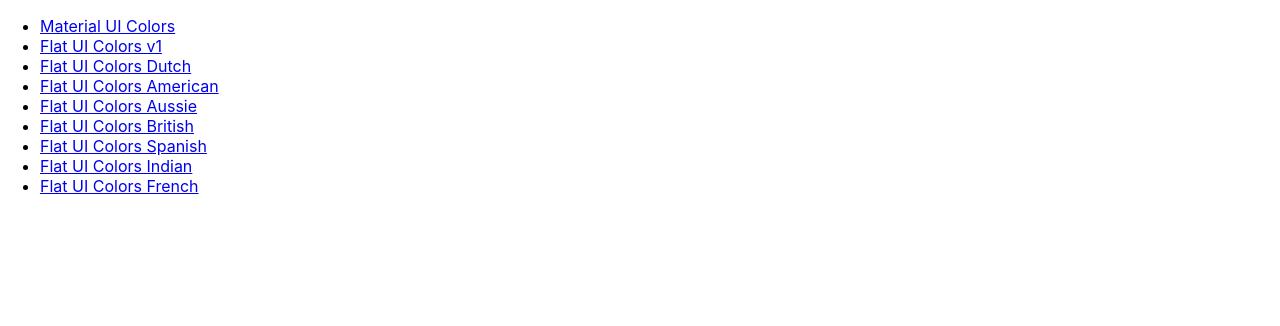
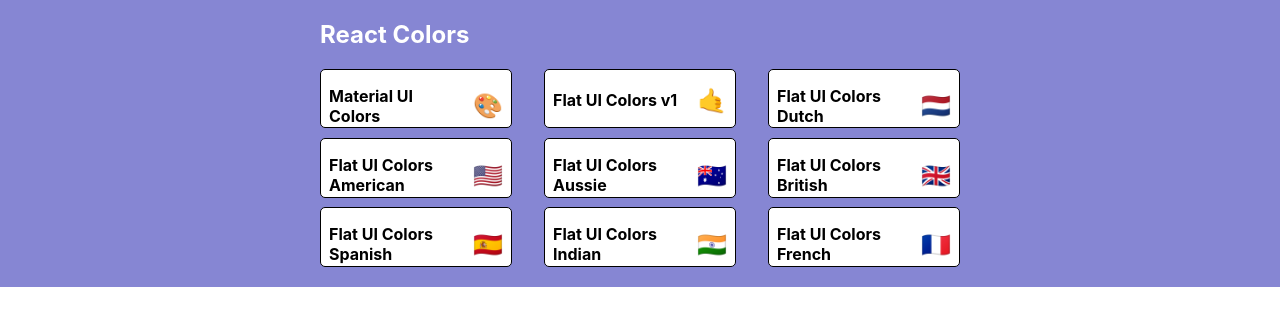
Before and after one commit to AyshaHakeem/colour-picker, a React (Create React App) app: page / in a window 1280 px wide. Shown: the top 326 px of the page. Built offline with nearby package versions, Linux system fonts and the light colour scheme.

Commit message:
Edit palette listing

```diff
--- a/package.json
+++ b/package.json
@@ -5,6 +5,7 @@
   "dependencies": {
     "@emotion/react": "^11.11.4",
     "@emotion/styled": "^11.11.0",
+    "@material-ui/styles": "^4.11.5",
     "@mui/material": "^5.15.13",
     "@testing-library/jest-dom": "^5.17.0",
     "@testing-library/react": "^13.4.0",
--- /dev/null
+++ b/src/MiniPalette.js
@@ -0,0 +1,48 @@
+import React from 'react'
+import { withStyles } from '@material-ui/styles'
+
+const styles = {
+    root: {
+        backgroundColor: "white",
+        border: "1px solid black",
+        borderRadius: "5px",
+        padding: "0.5rem",
+        position: "relative",
+        overflow: "hidden",
+        "&:hover": {
+            cursor: "pointer"
+        }
+    },
+    colors: {
+        backgroundColor: "grey"
+    },
+    title: {
+        display: "flex",
+        justifyContent: "space-between",
+        alignItems: "center",
+        margin: "0",
+        color: "black",
+        paddingTop: "0.5rem",
+        fontSize: "1rem",
+        position: "relative"
+    },
+    emoji: {
+        marginLeft: "0.5rem",
+        fontSize: "1.5rem"
+    }
+  };
+
+function MiniPalette(props){
+    const {classes, paletteName, emoji} = props
+    return (
+        <div className={classes.root}>
+            <div className={classes.colors} />
+            <h5 className={classes.title}>
+                {paletteName} <span className={classes.emoji}>{emoji}</span>
+            </h5>
+        </div>
+
+    )
+}
+
+export default withStyles(styles)(MiniPalette)
--- a/src/PaletteList.js
+++ b/src/PaletteList.js
@@ -1,22 +1,66 @@
 import React, {Component} from 'react'
 import seedColors from './seedColors';
 import {Link} from 'react-router-dom'
+import { withStyles } from "@material-ui/styles";
+import MiniPalette from './MiniPalette'
+
+const styles = {
+    root: {
+      backgroundColor: "#8686d3",
+      height: "100%",
+      display: "flex",
+      alignItems: "flex-start",
+      justifyContent: "center",
+      'padding-bottom': "20px"
+    },
+    container: {
+      width: "50%",
+      display: "flex",
+      alignItems: "flex-start",
+      flexDirection: "column",
+      flexWrap: "wrap"
+    },
+    nav: {
+      display: "flex",
+      width: "100%",
+      justifyContent: "space-between",
+      color: "white"
+    },
+    palettes: {
+      boxSizing: "border-box",
+      width: "100%",
+      display: "grid",
+      gridTemplateColumns: "repeat(3, 30%)",
+      gridGap: "5%"
+    }
+  };
 
 class PaletteList extends Component{
 
     render(){
 
-        const { palettes } = this.props ;
+        const { palettes, classes } = this.props ;
         let paletteList = palettes.map( palette => {
-            return( <li> <Link to={`/palette/${palette.id}`}>{ palette.paletteName }</Link> </li> )
+            // return( <li> <Link to={`/palette/${palette.id}`}>{ palette.paletteName }</Link> </li> )
+            return <MiniPalette {...palette} styles={styles} />
         })
 
         return (
-            <ul>
-                {paletteList}
-            </ul>
+            <div className={classes.root}>
+                <div className={classes.container}>
+                    <nav className={classes.nav}>
+                        <h1>React Colors</h1>
+                    </nav>
+                    <div className={classes.palettes}>
+                        {paletteList}
+                    </div>
+                </div>
+            </div>
+
+
+
         )
     }
 }
 
-export default PaletteList
+export default withStyles(styles)(PaletteList);
```
Also changed, not shown: 1 other file (tests, documents, lock files or other folders).
